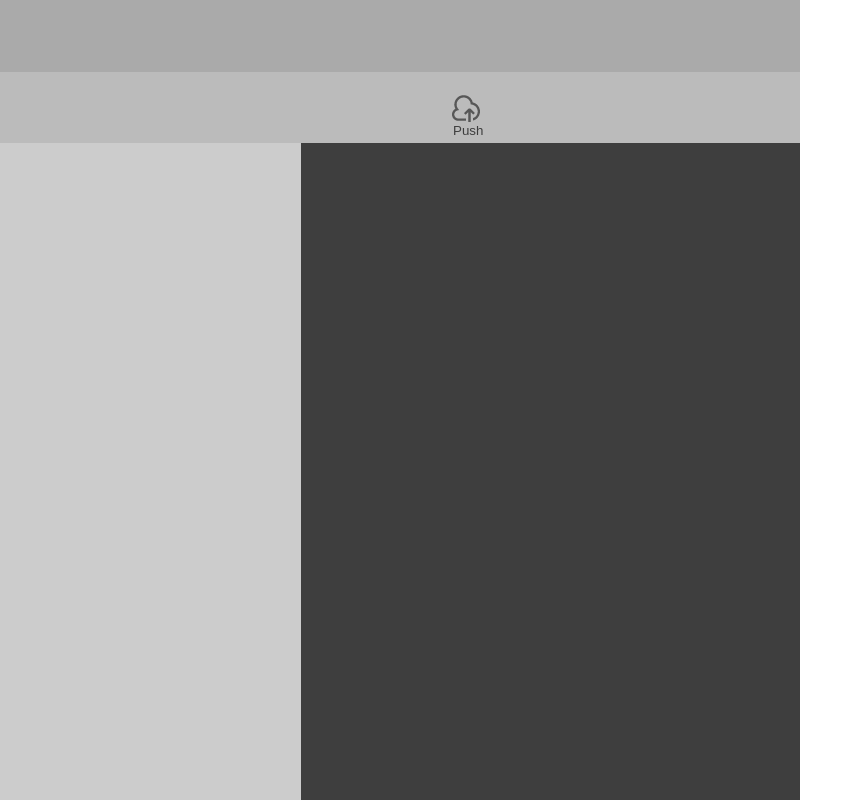
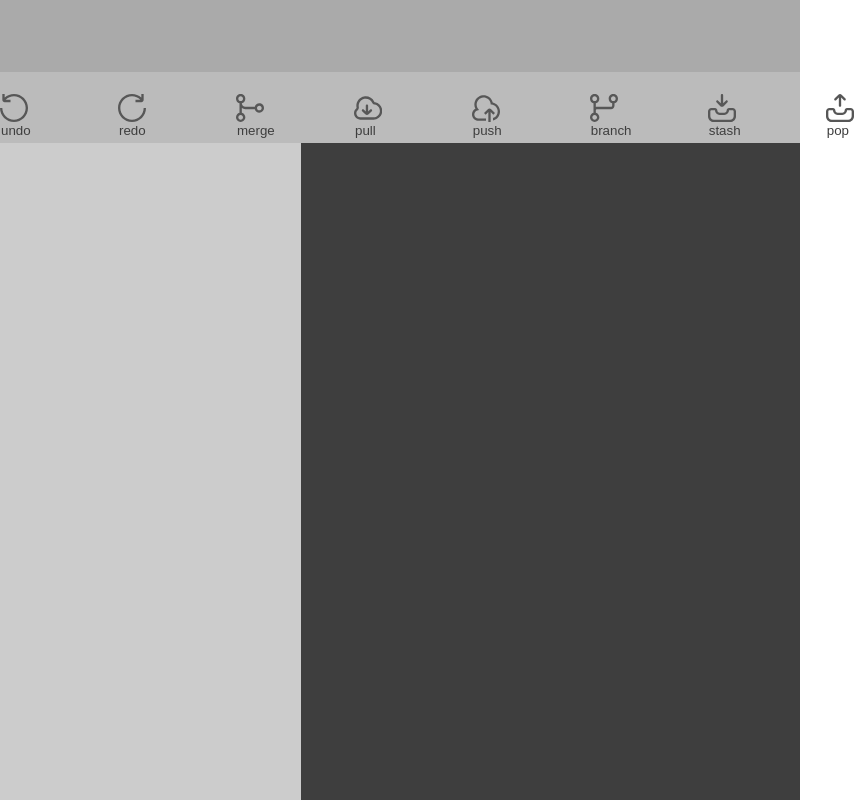
Before and after one commit to Git-Interfacil/git-interfacil, an Electron app: page src/index.html in a window 800 px wide. Shown: the whole page, 854 px wide, since content can reach past the window. Drawn offline with Linux system fonts and the light colour scheme.

Commit message:
adicionando botões na interface

```diff
--- a/src/index.html
+++ b/src/index.html
@@ -15,8 +15,29 @@
       <header id="header">
         <div id="navigation"></div>
         <div id="actions">
-          <button id="pushButton">
-            <span>Push</span>
+          <button id="undoButton" class="button">
+            <span>undo</span>
+          </button>
+          <button id="redoButton" class="button">
+            <span>redo</span>
+          </button>
+          <button id="mergeButton" class="button">
+            <span>merge</span>
+          </button>
+          <button id="pullButton" class="button">
+            <span>pull</span>
+          </button>
+          <button id="pushButton" class="button">
+            <span>push</span>
+          </button>
+          <button id="branchButton" class="button">
+            <span>branch</span>
+          </button>
+          <button id="stashButton" class="button">
+            <span>stash</span>
+          </button>
+          <button id="popButton" class="button">
+            <span>pop</span>
           </button>
         </div>
       </header>
--- a/src/style.css
+++ b/src/style.css
@@ -101,14 +101,12 @@ canvas {
 #actions {
   display: flex;
   align-items: center;
-  justify-content: flex-end;
-  padding-right: 230px;
+  justify-content: space-between;
+  /* padding-right: 230px; */
 }
 
-#pushButton {
+.button {
   position: relative;
-  background: url(./assets/push-button.png) no-repeat;
-  background-size: contain;
   width: 28px;
   height: 28px;
   color: white;
@@ -116,9 +114,11 @@ canvas {
   cursor: pointer;
   margin-right: 90px;
   transition: background-color 0.5s;
+  background-size: contain;
+  background: transparent;
 }
 
-#pushButton span {
+.button span {
   display: block;
   text-align: center;
   margin-top: 28px;
@@ -126,3 +126,36 @@ canvas {
   color: #3e3e3e;
   transition: color 0.3s;
 }
+
+/* Individual button styles */
+#pushButton {
+  background-image: url(./assets/push-button.svg);
+}
+
+#pullButton {
+  background-image: url(./assets/pull-button.svg);
+}
+
+#mergeButton {
+  background-image: url(./assets/merge-button.svg);
+}
+
+#undoButton {
+  background-image: url(./assets/undo-button.svg);
+}
+
+#redoButton {
+  background-image: url(./assets/redo-button.svg);
+}
+
+#branchButton {
+  background-image: url(./assets/branch-button.svg);
+}
+
+#stashButton {
+  background-image: url(./assets/stash-button.svg);
+}
+
+#popButton {
+  background-image: url(./assets/pop-button.svg);
+}
```
Also changed, not shown: src/assets/branch-button.svg (added), src/assets/merge-button.svg (added), src/assets/pop-button.svg (added), src/assets/pull-button.svg (added), src/assets/push-button.png (deleted), src/assets/push-button.svg (added), src/assets/redo-button.svg (added), src/assets/stash-button.svg (added), src/assets/undo-button.svg (added).
